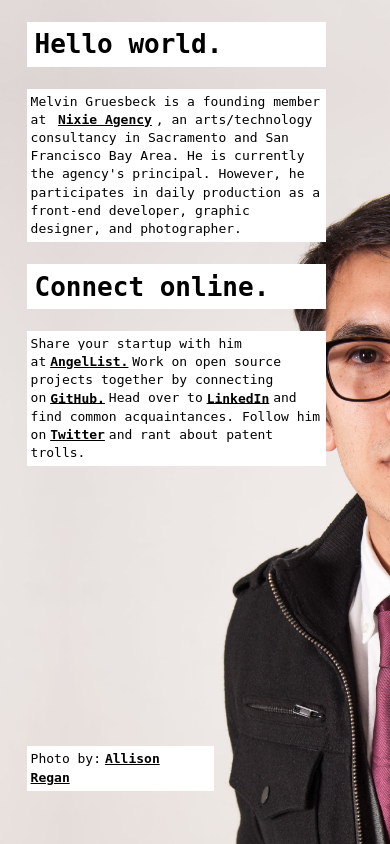
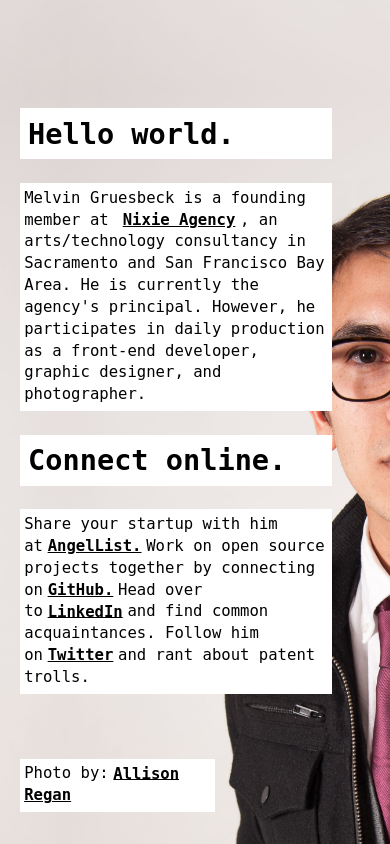
Before and after one commit to mgruesbeck/mgruesbeck.github.io, a PHP site: page /index.html in a window 390 px wide. Run offline with PHP 8.4, Linux system fonts and the light colour scheme; some libraries are stand-ins or nearby versions.

Commit message:
gotta love mobile devices

```diff
--- a/stylesheets/style.css
+++ b/stylesheets/style.css
@@ -1,5 +1,5 @@
 /* text */
-p, h1, h2, a {
+p, h1, a {
     background-color: #fff;
     font-family: monospace;
     color: #000;
@@ -16,16 +16,22 @@ a {
     font-weight: bold;
 }
 section {
-    position: relative;
+    position: absolute;
     top: 10%;
     left: 5%;
 }
 .credit {
-    position: relative;
-    padding-top: 68%;
+    position: absolute;
+    bottom: 2%;
     left: 5%;
 }
-@media (min-width: 180px) and (max-width: 319px) {
+@media (min-width: 180px) and (max-width: 329px) {
+    p {
+        font-size: 1.3em;
+    }
+    h1 {
+        font-size: 2.3em;
+    }
     section {
         width: 90%;
     }
@@ -33,7 +39,13 @@ section {
         display: none;
     }
 }
-@media (min-width: 320px) and (max-width: 555px) {
+@media (min-width: 330px) and (max-width: 555px) {
+    p {
+        font-size: 1.2em;
+    }
+    h1 {
+        font-size: 2.2em;
+    }
     section {
         width: 80%;
     }
@@ -42,6 +54,12 @@ section {
     }
 }
 @media (min-width: 556px) and (max-width: 767px) {
+    p {
+        font-size: 1.1em;
+    }
+    h1 {
+        font-size: 2.1em;
+    }
     section {
         width: 70%;
     }
```
